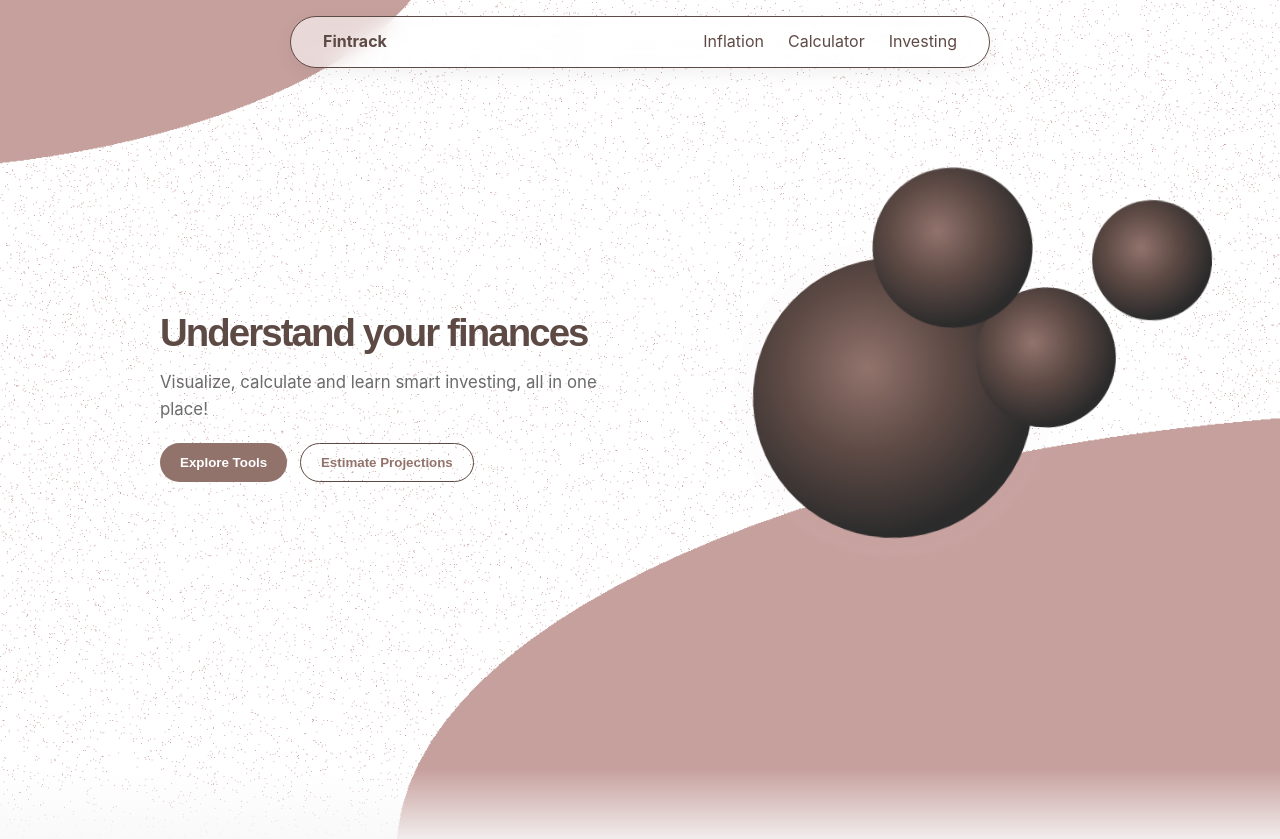
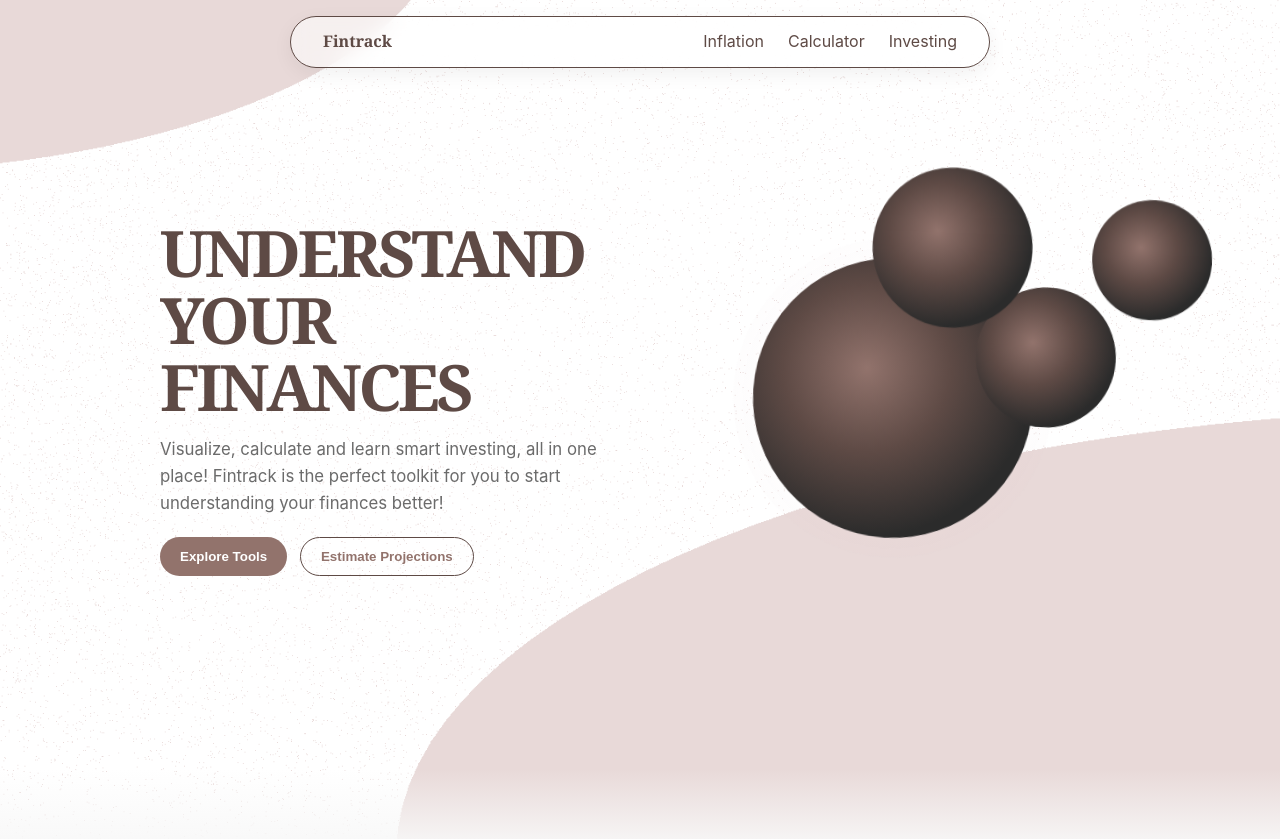
Before and after one commit to Nofalzia/Finance-Dashboard, a plain HTML site: page index.html in a window 1280 px wide. Shown: the top 839 px of the page. Drawn offline with Linux system fonts and the light colour scheme; a web font is replaced by a local one.

Commit message:
UI and Typography Changes

```diff
--- a/index.html
+++ b/index.html
@@ -23,8 +23,8 @@
   <!-- HERO (text LEFT, svgs RIGHT using flex) -->
   <section class="hero" aria-labelledby="hero-heading">
     <div class="hero-left">
-      <h1 id="hero-heading" class="hero-heading">Understand your finances</h1>
-      <p>Visualize, calculate and learn smart investing, all in one place!</p>
+      <h1 id="hero-heading" class="hero-heading">UNDERSTAND YOUR FINANCES</h1>
+      <p>Visualize, calculate and learn smart investing, all in one place! Fintrack is the perfect toolkit for you to start understanding your finances better!<br></p>
       <div class="hero-ctas">
         <!-- Goes to the first tool section -->
         <button class="btn primary" onclick="location.href='#inflation'">Explore Tools</button>
--- a/styles.css
+++ b/styles.css
@@ -65,8 +65,9 @@ nav {
   }
 
   nav .logo {
+    font-family: Georgia, 'Times New Roman', Times, serif;
     margin-right: auto;   /* push logo to left inside pill */
-    font-weight: 700;
+    font-weight: 900;
     color: var(--primary-dark);
   }
 
@@ -126,7 +127,7 @@ nav a:hover{color:var(--primary-dark)}
   content: "";
   position: absolute;
   inset: 0;
-  background: rgba(255, 255, 255, 0.5); /* semi-transparent white */
+  background: rgba(255, 255, 255, 0.8); /* semi-transparent white */
   z-index: 0;
 }
 
@@ -154,13 +155,14 @@ nav a:hover{color:var(--primary-dark)}
 }
 
 .hero-left .hero-heading{
-  font-size:clamp(1.6rem,4vw,2.4rem);
+  font-size: 4rem;
   line-height:1.05;
   color:var(--primary-dark);
   opacity:0;
   transform:translateY(18px);
   /* animation runs on load */
   animation: heroFloat 700ms cubic-bezier(.2,.9,.2,1) .25s forwards;
+  font-family: Georgia, 'Times New Roman', Times, serif;
 }
 
 .hero-left p{
```
